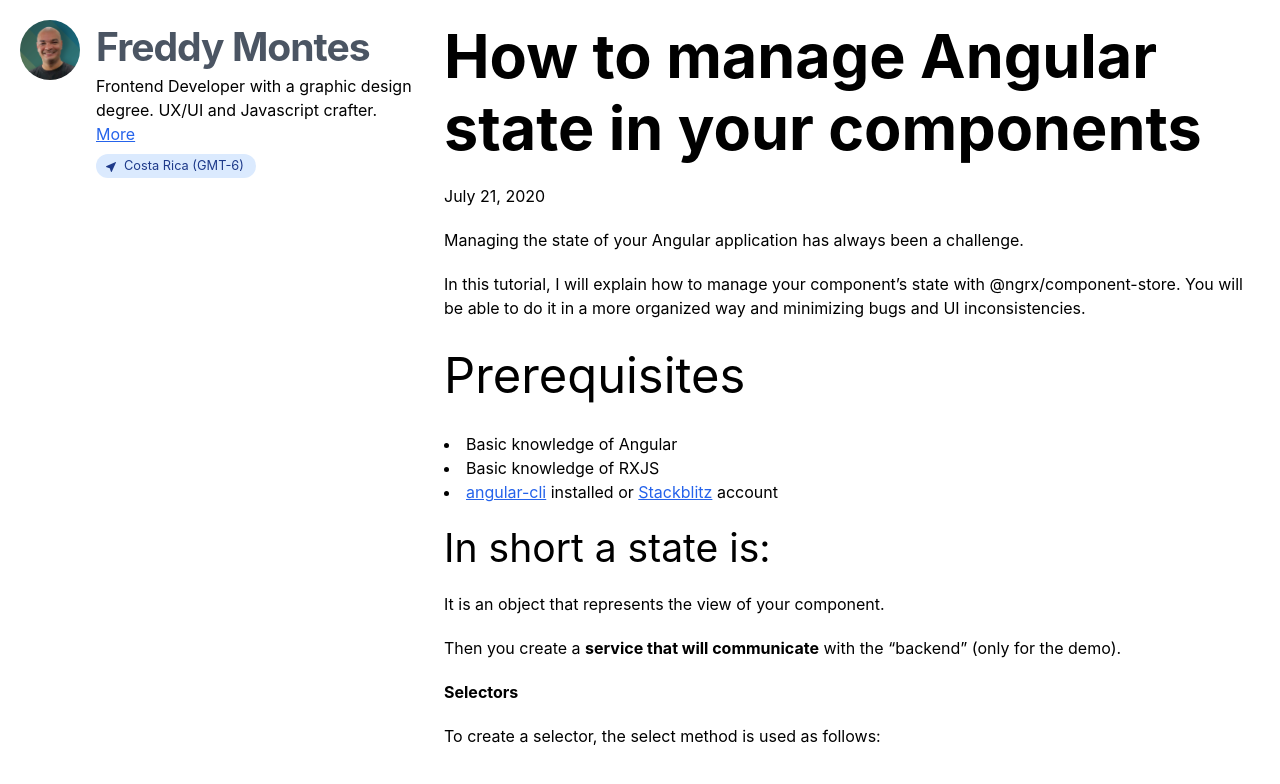
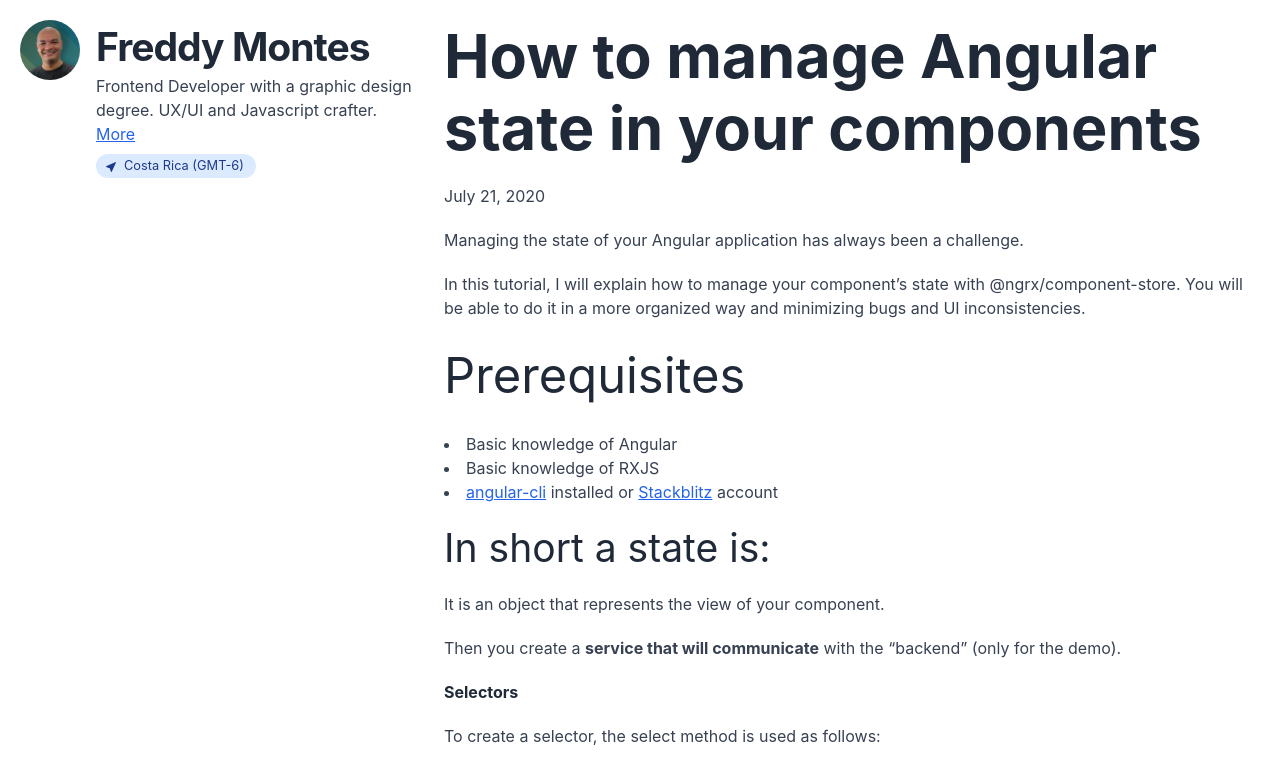
Before and after one commit to fmontes/fmontes.com, a Next.js app: page / in a window 1280 px wide. Shown: the top 784 px of the page. Built offline with nearby package versions, Linux system fonts and the light colour scheme.

Commit message:
Fix text colors

```diff
--- a/components/Header.tsx
+++ b/components/Header.tsx
@@ -15,9 +15,7 @@ function Header(): JSX.Element {
                     />
                 </div>
                 <div>
-                    <h3 className="font-bold text-gray-600 tracking-tight m-0 leading-snug">
-                        Freddy Montes
-                    </h3>
+                    <h3 className="font-bold tracking-tight m-0 leading-snug">Freddy Montes</h3>
                     <p className="mt-0 mb-2">
                         Frontend Developer with a graphic design degree. UX/UI and Javascript
                         crafter. <a href="/about-me">More</a>
--- a/styles/global.css
+++ b/styles/global.css
@@ -5,6 +5,10 @@
     html {
         font-family: -apple-system, BlinkMacSystemFont, 'Segoe UI', Roboto, Helvetica, Arial,
             sans-serif, 'Apple Color Emoji', 'Segoe UI Emoji', 'Segoe UI Symbol';
+    }
+
+    h1, h2, h3, h4 {
+        @apply text-gray-800;
     }
 
     h1 {
@@ -26,7 +30,7 @@
     p,
     ul,
     ol {
-        @apply my-5;
+        @apply my-5 text-gray-700;
     }
 
     li {
```
